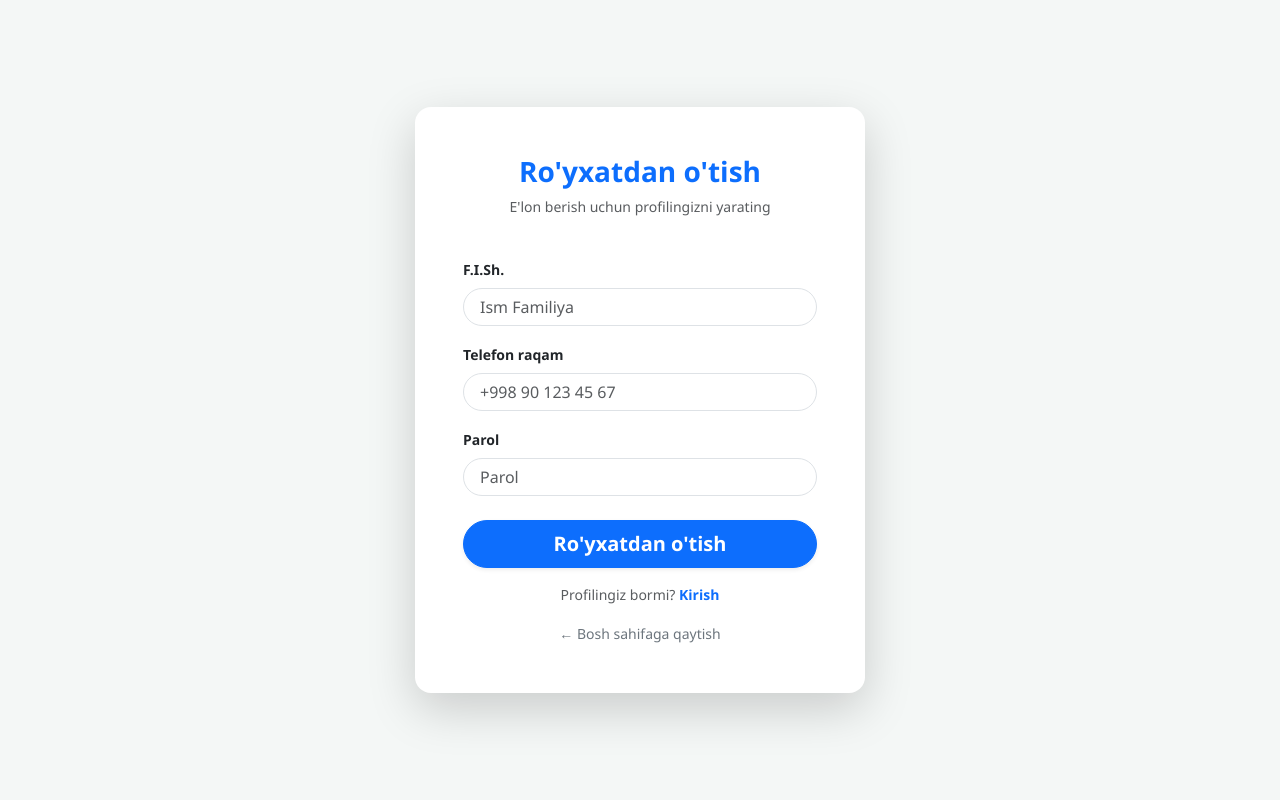
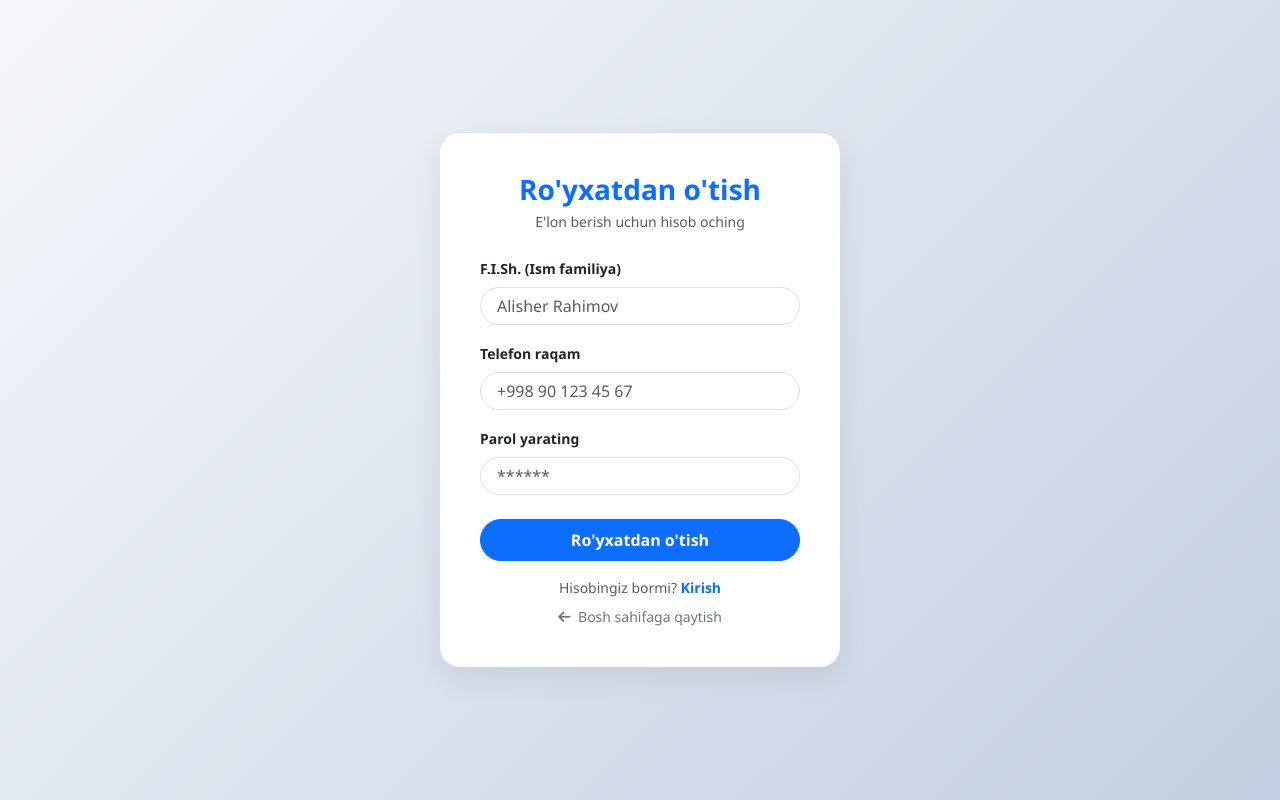
Before and after one commit to xlemann0/ishbor, a Flask app: page /register in a window 1280 px wide. Run offline with Flask 3, Linux system fonts and the light colour scheme.

Commit message:
Update registration page styles and content

```diff
--- a/templates/register.html
+++ b/templates/register.html
@@ -3,42 +3,49 @@
 <head>
     <meta charset="UTF-8">
     <meta name="viewport" content="width=device-width, initial-scale=1.0">
-    <title>Ro'yxatdan o'tish - IshBor-Live.uz</title>
-    <link href="https://cdn.jsdelivr.net/npm/bootstrap@5.3.2/dist/css/bootstrap.min.css" rel="stylesheet">
-    <link rel="stylesheet" href="https://cdnjs.cloudflare.com/ajax/libs/font-awesome/6.4.2/css/all.min.css">
-    <style>body { background-color: #f4f7f6; font-family: 'Segoe UI', sans-serif; }</style>
+    <title>Ro'yxatdan o'tish — IshBor-Live.uz</title>
+    <link rel="icon" type="image/png" href="https://cdn-icons-png.flaticon.com/512/3067/3067444.png">
+    <link href="https://cdn.jsdelivr.net/npm/bootstrap@5.3.0/dist/css/bootstrap.min.css" rel="stylesheet">
+    <link rel="stylesheet" href="https://cdnjs.cloudflare.com/ajax/libs/font-awesome/6.4.0/css/all.min.css">
+    <style>
+        body { background: linear-gradient(135deg, #f5f7fa 0%, #c3cfe2 100%); min-height: 100vh; display: flex; align-items: center; justify-content: center; font-family: 'Segoe UI', Tahoma, Geneva, Verdana, sans-serif; }
+        .auth-card { background: white; border-radius: 20px; box-shadow: 0 10px 30px rgba(0,0,0,0.08); width: 100%; max-width: 400px; padding: 40px; }
+    </style>
 </head>
-<body class="d-flex align-items-center justify-content-center vh-100">
-    <div class="card border-0 shadow-lg rounded-4 p-4 p-md-5 bg-white" style="width: 100%; max-width: 450px;">
+<body>
+    <div class="auth-card">
         <div class="text-center mb-4">
-            <h3 class="fw-bold text-primary">Ro'yxatdan o'tish</h3>
-            <p class="text-muted small">E'lon berish uchun profilingizni yarating</p>
+            <h3 class="fw-bold text-primary mb-1">Ro'yxatdan o'tish</h3>
+            <p class="text-muted small">E'lon berish uchun hisob oching</p>
         </div>
 
         {% with messages = get_flashed_messages(with_categories=true) %}
-            {% if messages %}{% for cat, msg in messages %}
-                <div class="alert alert-{{ cat }} rounded-4 py-2 small mb-3">{{ msg }}</div>
-            {% endfor %}{% endif %}
+            {% if messages %}
+                {% for category, message in messages %}
+                    <div class="alert alert-{{ category }} rounded-4 py-2 mb-3 small">{{ message }}</div>
+                {% endfor %}
+            {% endif %}
         {% endwith %}
 
         <form method="POST">
             <div class="mb-3">
-                <label class="form-label fw-semibold small">F.I.Sh.</label>
-                <input type="text" name="fullname" class="form-control rounded-pill px-3" placeholder="Ism Familiya" required>
+                <label class="form-label small fw-semibold">F.I.Sh. (Ism familiya)</label>
+                <input type="text" name="fullname" class="form-control rounded-pill px-3" placeholder="Alisher Rahimov" required>
             </div>
             <div class="mb-3">
-                <label class="form-label fw-semibold small">Telefon raqam</label>
+                <label class="form-label small fw-semibold">Telefon raqam</label>
                 <input type="text" name="phone" class="form-control rounded-pill px-3" placeholder="+998 90 123 45 67" required>
             </div>
             <div class="mb-4">
-                <label class="form-label fw-semibold small">Parol</label>
-                <input type="password" name="password" class="form-control rounded-pill px-3" placeholder="Parol" required>
+                <label class="form-label small fw-semibold">Parol yarating</label>
+                <input type="password" name="password" class="form-control rounded-pill px-3" placeholder="******" required>
             </div>
-            <button type="submit" class="btn btn-primary btn-lg w-100 fw-semibold rounded-pill shadow-sm">Ro'yxatdan o'tish</button>
+            <button type="submit" class="btn btn-primary w-100 rounded-pill py-2 fw-semibold shadow-sm mb-3">Ro'yxatdan o'tish</button>
         </form>
-        <div class="text-center mt-3">
-            <p class="small text-muted">Profilingiz bormi? <a href="/login" class="text-decoration-none fw-semibold">Kirish</a></p>
-            <a href="/" class="text-decoration-none small text-secondary">&larr; Bosh sahifaga qaytish</a>
+
+        <div class="text-center">
+            <p class="small text-muted mb-0">Hisobingiz bormi? <a href="/login" class="text-primary fw-semibold text-decoration-none">Kirish</a></p>
+            <a href="/" class="small text-secondary text-decoration-none d-block mt-2"><i class="fa-solid fa-arrow-left me-1"></i> Bosh sahifaga qaytish</a>
         </div>
     </div>
 </body>
```
